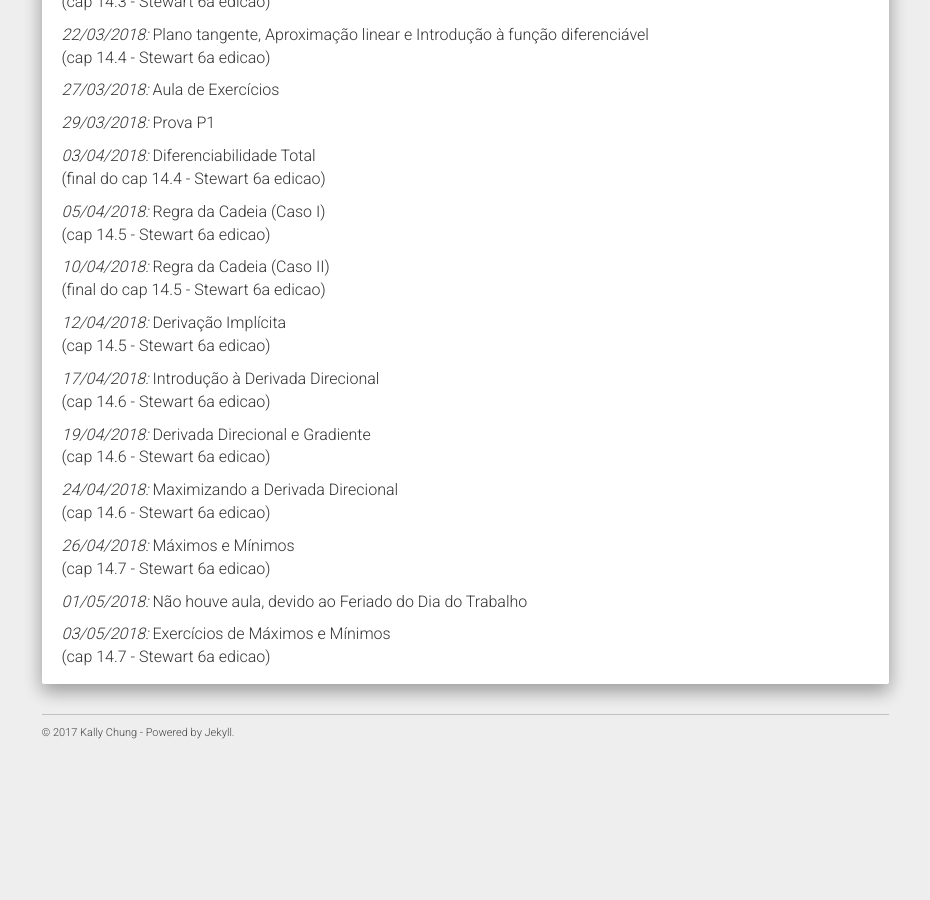
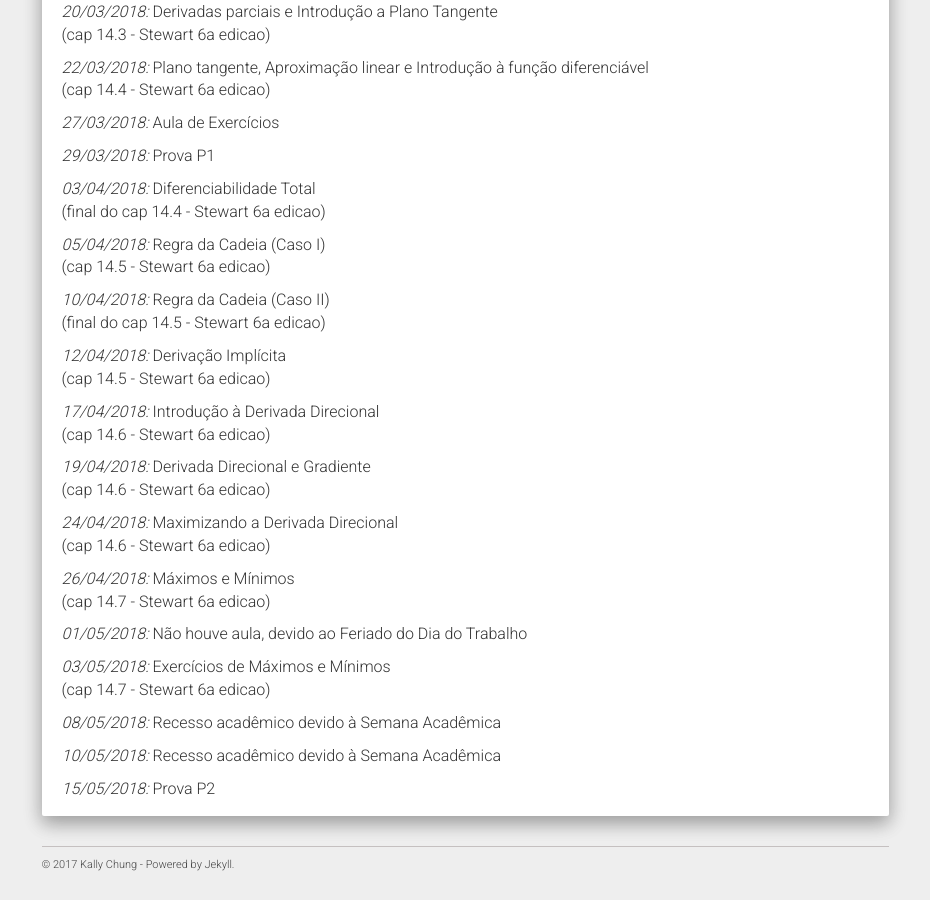
Before and after one commit to chunggnuhc/chunggnuhc.github.io, a Jekyll site: the page built from CM202-Calc2-1sem2018.md, in a window 1280 px wide and 900 px high, scrolled down 2307 px. Shown: the whole window, without its empty margins (321-1251 px from the left). Built offline with Jekyll 4.4.1, drawn with Linux system fonts in a browser that asks for light colours; nearby versions of some CDN libraries; before the commit the page ends 3075 px from its top, so only the background shows below that; some of the changed text lies outside the part shown.

Commit message:
Update CM202 - cronog e aviso

```diff
--- a/CM202-Calc2-1sem2018.md
+++ b/CM202-Calc2-1sem2018.md
@@ -4,6 +4,8 @@
 permalink: /CM202-Calc2-1sem2018/
 ---
 <h1><b><i>Importante!</i></b></h1>
+- Postado em 13/05/2018: A prova P2 (15/05/2018) começará às 19h30min.
+
 - Postado em 29/04/2018: (1) Lista 5, 6 e 7 (parte 1) adicionadas. (2) Não haverá aula nos dias 08/05/18 e 10/05/18. (3) Prova P2 transferida para 15/05/2018.
 
 - Postado em 18/04/2018: Nota da P1 disponibilizada. A vista da prova ocorrerá dia 26/04/17, às 14h45min na sala de estudos no andar térreo da PA.
@@ -133,3 +135,9 @@
   _01/05/2018:_ Não houve aula, devido ao Feriado do Dia do Trabalho
 
   _03/05/2018:_ Exercícios de Máximos e Mínimos <br />(cap 14.7 - Stewart 6a edicao)
+
+  _08/05/2018:_ Recesso acadêmico devido à Semana Acadêmica
+
+  _10/05/2018:_ Recesso acadêmico devido à Semana Acadêmica
+
+  _15/05/2018:_ Prova P2
```
